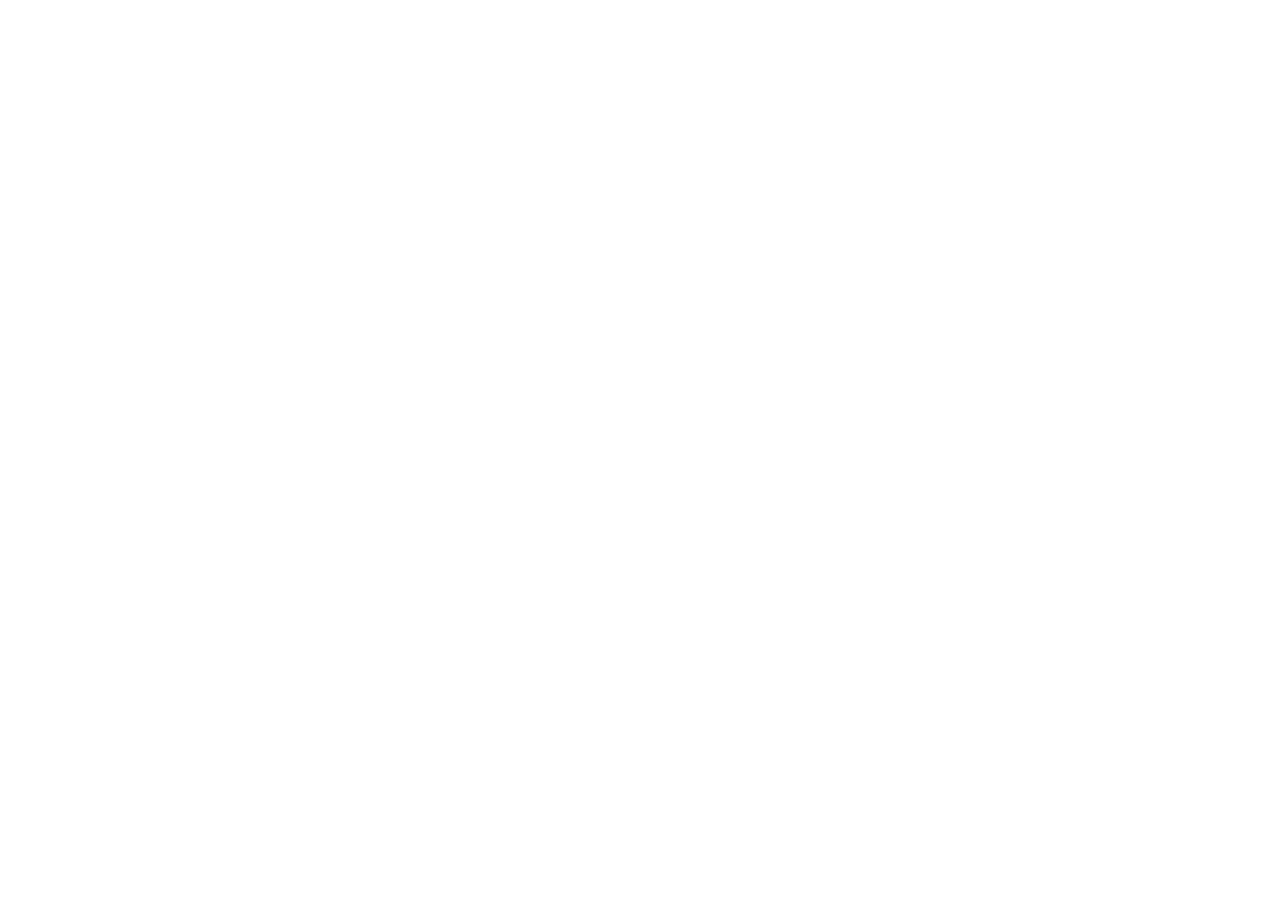
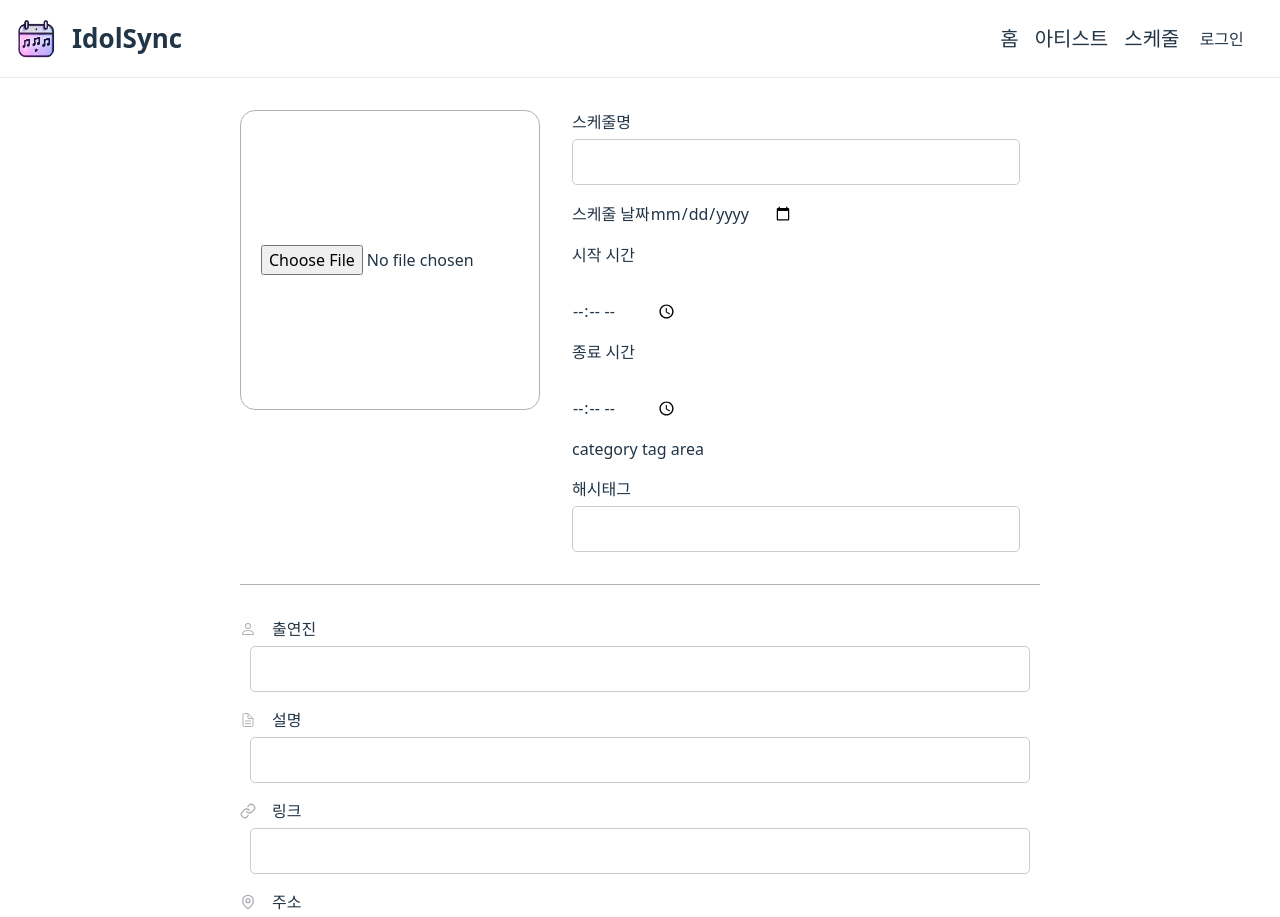
Before and after one commit to oz-4team/bbang-fe, a React (Vite) app: page /schedule-management/add in a window 1280 px wide. Before the commit this address had no page. Shown: the top 917 px of the page. Before the commit the page ends 800 px from the top, so only its background shows below. Built offline with nearby package versions, Linux system fonts and the light colour scheme.

Commit message:
✨ WiP:중간저장..!!! 브랜치는 아티스트이지만 스케줄 작업중

```diff
--- a/src/App.jsx
+++ b/src/App.jsx
@@ -20,6 +20,7 @@ import Privacy from "./components/Privacy";
 
 import { useEffect } from "react"; //로그인 확인용
 import ArtistManagementPage from "./pages/ArtistManagementPage";
+import ScheduleAddPage from "./pages/ScheduleAddPage";
 import ScheduleManagementPage from "./pages/ScheduleManagementPage";
 import useUserStore from "./store/userStore"; //로그인 확인용
 
@@ -48,8 +49,12 @@ function App() {
               element={<ArtistManagementPage />}
             />
             <Route
-              path="/shedule-management"
+              path="/schedule-management"
               element={<ScheduleManagementPage />}
+            />
+            <Route
+              path="/schedule-management/add"
+              element={<ScheduleAddPage />}
             />
           </Route>
 
--- a/src/pages/ArtistManagementPage.jsx
+++ b/src/pages/ArtistManagementPage.jsx
@@ -2,8 +2,17 @@ import React from "react";
 
 const ArtistManagementPage = () => {
   return (
-    <div>
-      <div></div>
+    <div
+      style={{
+        display: "flex",
+        flexDirection: "column",
+        padding: "1rem",
+        width: "100vw",
+        gap: "1rem",
+        // justifyContent: "center",
+      }}
+    >
+      <div>abc</div>
     </div>
   );
 };
--- /dev/null
+++ b/src/pages/ScheduleAddPage.jsx
@@ -0,0 +1,131 @@
+import React from "react";
+import { BsPerson } from "react-icons/bs";
+import { FiLink } from "react-icons/fi";
+import { GrLocation } from "react-icons/gr";
+import { IoDocumentTextOutline } from "react-icons/io5";
+
+const ScheduleAddPage = () => {
+  return (
+    <div
+      style={{
+        display: "flex",
+        flexDirection: "column",
+        alignItems: "center",
+        width: "100vw",
+        padding: "2rem 1rem",
+      }}
+    >
+      <div style={{ width: "100%", maxWidth: "800px" }}>
+        <div
+          style={{
+            display: "flex",
+            justifyContent: "space-between",
+            width: "100%",
+            gap: "2rem",
+          }}
+        >
+          <div
+            style={{
+              maxWidth: "300px",
+              minWidth: "200px",
+              maxHeight: "300px",
+              minHeight: "200px",
+              border: "1px solid #AFB1B6",
+              borderRadius: "15px",
+              display: "flex",
+              justifyContent: "center",
+              alignItems: "center",
+            }}
+          >
+            <input type="file" accept="image/*" />
+          </div>
+          <div
+            style={{
+              display: "flex",
+              flexDirection: "column",
+              textAlign: "left",
+              flexGrow: "1",
+              gap: "1rem",
+            }}
+          >
+            <div>
+              <label>스케줄명</label>
+              <input type="text" />
+            </div>
+            <div>
+              <label>스케줄 날짜</label>
+              <input type="date" />
+            </div>
+
+            <div
+              style={{
+                display: "flex",
+                flexDirection: "column",
+                gap: "1rem",
+                alignItems: "flex-start",
+              }}
+            >
+              <label>시작 시간</label>
+              <input type="time" />
+              <label>종료 시간</label>
+              <input type="time" />
+            </div>
+            <div>category tag area</div>
+            <div>
+              <label>해시태그</label>
+              <input type="text" />
+            </div>
+          </div>
+        </div>
+        <div
+          style={{
+            borderBottom: "1px solid #AFB1B6",
+            marginTop: "2rem",
+            marginBottom: "2rem",
+          }}
+        ></div>
+        <div style={{ display: "flex", flexDirection: "column", gap: "1rem" }}>
+          <div>
+            <div style={{ display: "flex", gap: "1rem", alignItems: "center" }}>
+              <BsPerson color="#AFB1B6" />
+              <div>출연진</div>
+            </div>
+            <input type="text" />
+          </div>
+          <div>
+            <div style={{ display: "flex", gap: "1rem", alignItems: "center" }}>
+              <IoDocumentTextOutline color="#AFB1B6" />
+              <div>설명</div>
+            </div>
+            <input type="text" />
+          </div>
+          <div>
+            <div style={{ display: "flex", gap: "1rem", alignItems: "center" }}>
+              <FiLink color="#AFB1B6" />
+              <div>링크</div>
+            </div>
+            <input type="text" />
+          </div>
+          <div>
+            <div style={{ display: "flex", gap: "1rem", alignItems: "center" }}>
+              <GrLocation color="#AFB1B6" />
+              <div>주소</div>
+            </div>
+            <input type="text" />
+          </div>
+        </div>
+        <div
+          style={{
+            borderBottom: "1px solid #AFB1B6",
+            marginTop: "2rem",
+            marginBottom: "2rem",
+          }}
+        ></div>
+        <button>등록하기</button>
+        <button>삭제하기</button>
+      </div>
+    </div>
+  );
+};
+
+export default ScheduleAddPage;
--- a/src/pages/ScheduleManagementPage.jsx
+++ b/src/pages/ScheduleManagementPage.jsx
@@ -1,9 +1,95 @@
 import React from "react";
+import Calendar from "react-calendar";
+import { useNavigate } from "react-router-dom";
+import ScheduleList from "../components/ScheduleList";
 
 const ScheduleManagementPage = () => {
+  const navigate = useNavigate();
+  const navigateToDetails = () => {
+    window.location.href = "/schedule/details";
+  };
+
+  const [view, setView] = React.useState("주간");
+
+  const handleViewChange = (event) => {
+    setView(event.target.value);
+  };
   return (
-    <div>
-      <div></div>
+    <div
+      style={{
+        display: "flex",
+        flexDirection: "column",
+        alignItems: "center",
+        width: "100vw",
+        padding: "2rem 1rem",
+      }}
+    >
+      <div
+        style={{
+          width: "100%",
+          maxWidth: "800px",
+          // backgroundColor: "lightgray",
+        }}
+      >
+        <div
+          style={{
+            display: "flex",
+
+            gap: "2rem",
+            alignItems: "center",
+            paddingBottom: "2rem",
+          }}
+        >
+          <img
+            src="src/assets/images/kakaologo.png"
+            alt=""
+            style={{
+              width: "4rem",
+              height: "4rem",
+            }}
+          />
+          <div style={{ fontSize: "24px", fontWeight: "bold" }}>
+            에스파 스케줄
+          </div>
+        </div>
+
+        <div
+          style={{
+            display: "flex",
+            gap: "1rem",
+            justifyContent: "space-between",
+            minHeight: "500px",
+            marginTop: "2rem",
+          }}
+        >
+          <div style={{ flexGrow: "1", marginTop: "2rem" }}>
+            <Calendar />
+          </div>
+          <div style={{ minWidth: "300px" }}>
+            <div>
+              <div
+                style={{
+                  display: "flex",
+                  justifyContent: "flex-end",
+                  padding: "1rem",
+                }}
+              >
+                <button onClick={() => navigate("/schedule-management/add")}>
+                  일정등록
+                </button>
+              </div>
+              <select id="view-select" value={view} onChange={handleViewChange}>
+                <option value="주간">주간</option>
+                <option value="일간">일간</option>
+                <option value="월간">월간</option>
+              </select>
+              <div>
+                <ScheduleList />
+              </div>
+            </div>
+          </div>
+        </div>
+      </div>
     </div>
   );
 };
--- a/src/pages/SchedulePage.jsx
+++ b/src/pages/SchedulePage.jsx
@@ -48,7 +48,6 @@ const SchedulePage = () => {
           style={{
             display: "-webkit-inline-box",
             gap: "1rem",
-            // overflowX: "scroll",
             overflow: "scroll",
             width: "100%",
           }}
```
Also changed, not shown: src/components/Navigation.jsx (+13 -5 lines).
